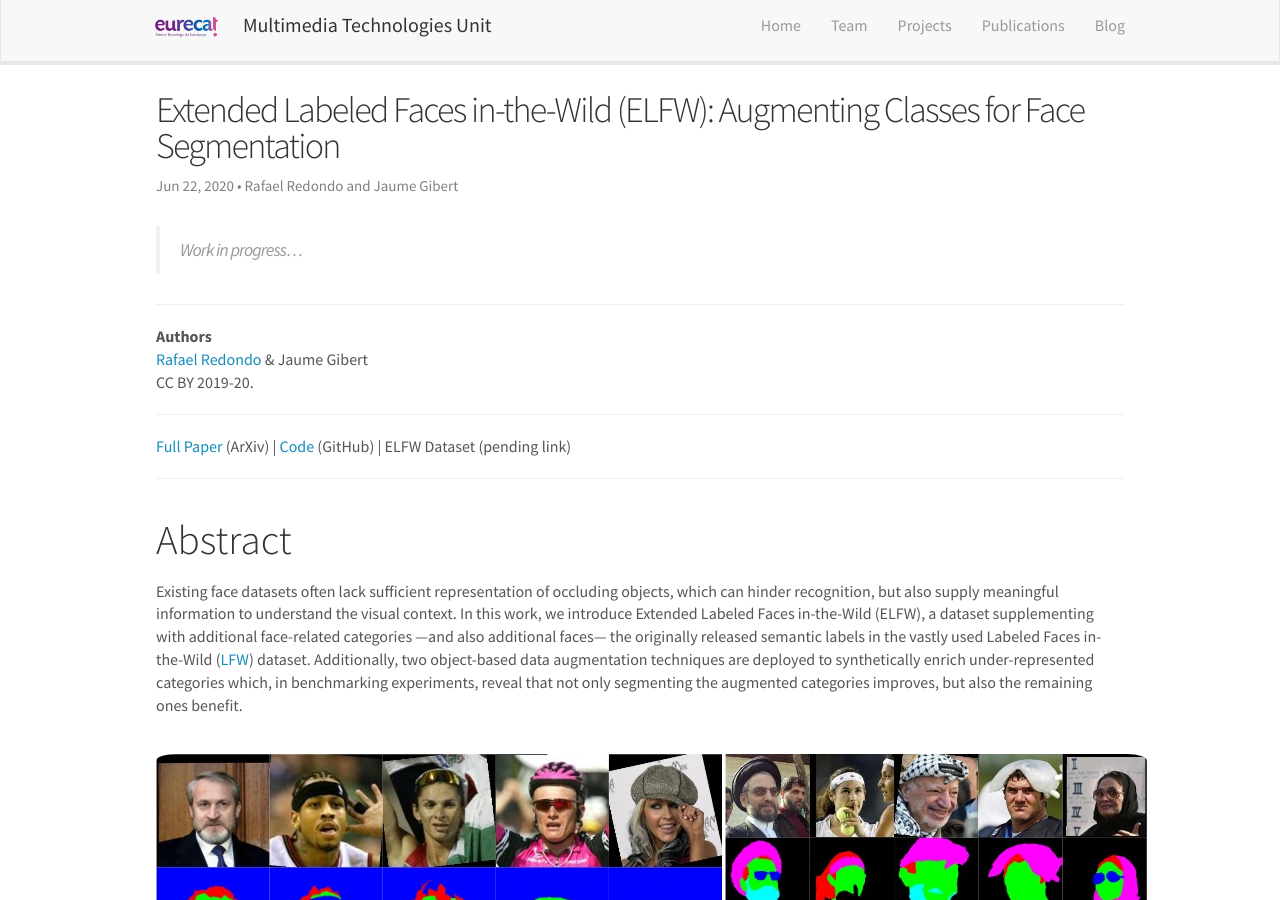
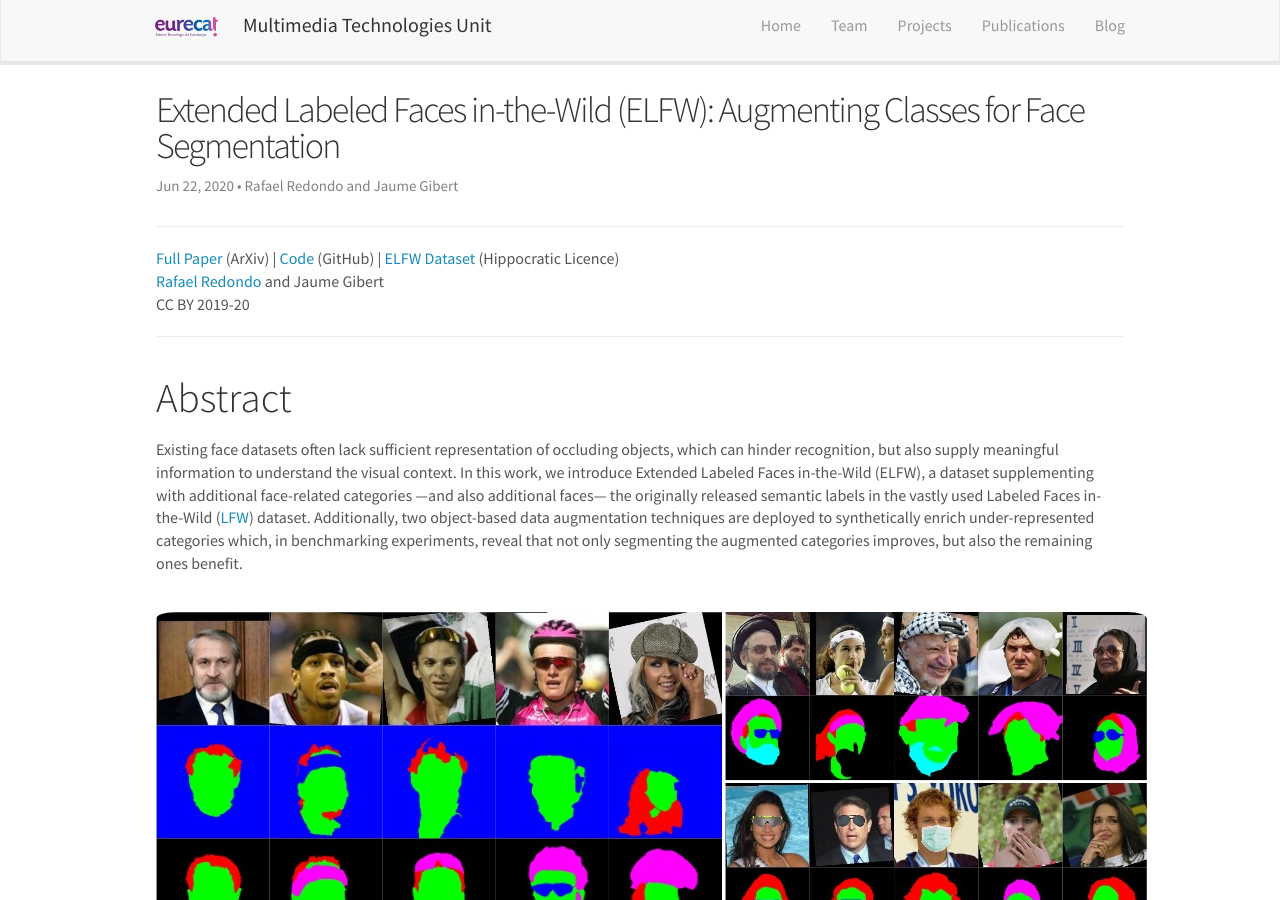
Before and after one commit to multimedia-eurecat/multimedia-eurecat.github.io, a Jekyll site: the page built from _posts/2020-06-22-extended-faces-in-the-wild.markdown, in a window 1280 px wide and 900 px high. Built offline with Jekyll 4.4.1, drawn with Linux system fonts in a browser that asks for light colours; nearby versions of some CDN libraries; formulas are drawn with MathJax 3; some of the changed text lies outside the part shown.

Commit message:
ELFW: dataset link

```diff
--- a/_posts/2020-06-22-extended-faces-in-the-wild.markdown
+++ b/_posts/2020-06-22-extended-faces-in-the-wild.markdown
@@ -10,20 +10,15 @@ classes: wide
 tags:
   - semantic segmentation
   - deeplabv3
-  - fully convolutionaal networks
+  - fully convolutional networks
   - hidden faces
   - faces in the wild
 ---
 
-> Work in progress...
-
 ---
-**Authors**
-[Rafael Redondo](https://valillon.github.io) & Jaume Gibert
-CC BY 2019-20.
-
----
-[Full Paper](https://arxiv.org/abs/2006.13980) (ArXiv)  |  [Code](https://github.com/multimedia-eurecat/ELFW) (GitHub) |   ELFW Dataset (pending link)
+[Full Paper](https://arxiv.org/abs/2006.13980) (ArXiv)  |  [Code](https://github.com/multimedia-eurecat/ELFW) (GitHub) |   [ELFW Dataset](https://forms.gle/XqrMixtZUKrYCoYC8) (Hippocratic Licence)
+[Rafael Redondo](https://valillon.github.io) and Jaume Gibert
+CC BY 2019-20
 
 ---
 
@@ -90,7 +85,7 @@ Overall, both augmentation techniques improve the segmentation accuracy for both
 Gain effect per class on Mean IU with different data augmentation typesand ratios (\\(\sigma\\)) for both FCN and DeepLabV3 architectures. The size of each training dataset is proportionally represented by each circular area.
 {: .figurecaption}
 
-## Field experiments
+## Field Experiments
 
 We want to visualize the models' generalization capacity on the *mouth-mask* category, which was purely synthetically added to the training set with \\(\sigma = 0.5\\). Head-wearables such as caps, wool hats or helmets were properly categorized, sunglasses were identified, and hair was acceptably segmented in a wide range of situations. The same sunglasses in the examples transited from *sunglasses* to *head-wearable* when moving from the eyes to the top of the head. The mouth-occluding objects were typically designated as *mouth-mask*. Furthermore, some failures simply happened spuriously, while others do have a direct link to the ELFW's particularities. Hands occluding the mouth were sometimes confused with mouth-masks, specially when the nose was occluded too, which again does not frequently occur in the actual data augmentation strategy.
 
```
